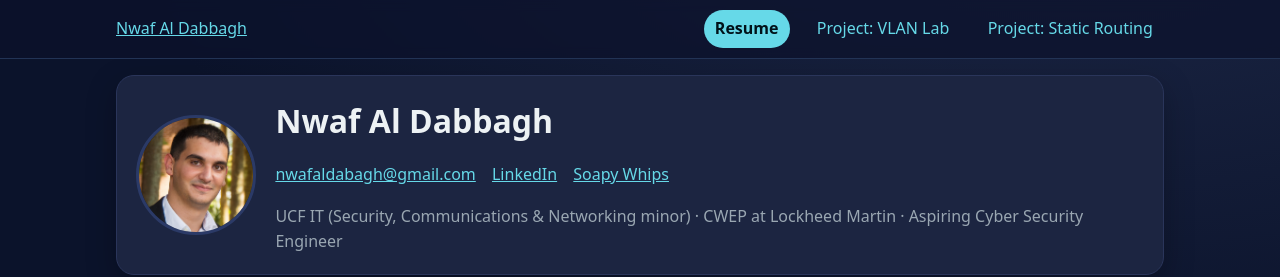
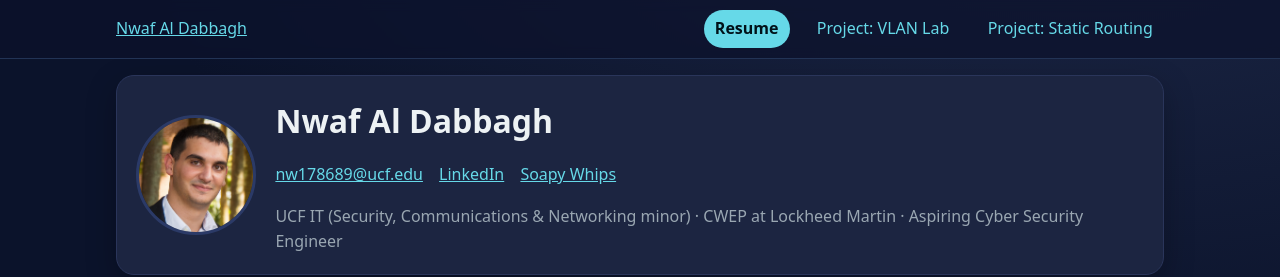
Before and after one commit to nwafaldabbagh/NwafResume2, a plain HTML site: page index.html in a window 1280 px wide. Shown: the top 277 px of the page. Drawn offline with Linux system fonts and the light colour scheme.

Commit message:
Update index.html

```diff
--- a/index.html
+++ b/index.html
@@ -28,7 +28,7 @@
     <div>
       <h1 id="name">Nwaf Al Dabbagh</h1>
       <p class="contact">
-        <a href="mailto:nwafaldabagh@gmail.com" rel="me">nwafaldabagh@gmail.com</a>
+        <a href="mailto:nw178689@ucf.edu" rel="me">nw178689@ucf.edu</a>
         <a href="https://www.linkedin.com/in/nwaf-al-dabbagh-07bb57250" target="_blank" rel="noopener">LinkedIn</a>
         <a href="https://www.soapywhips.com" target="_blank" rel="noopener">Soapy Whips</a>
       </p>
```
